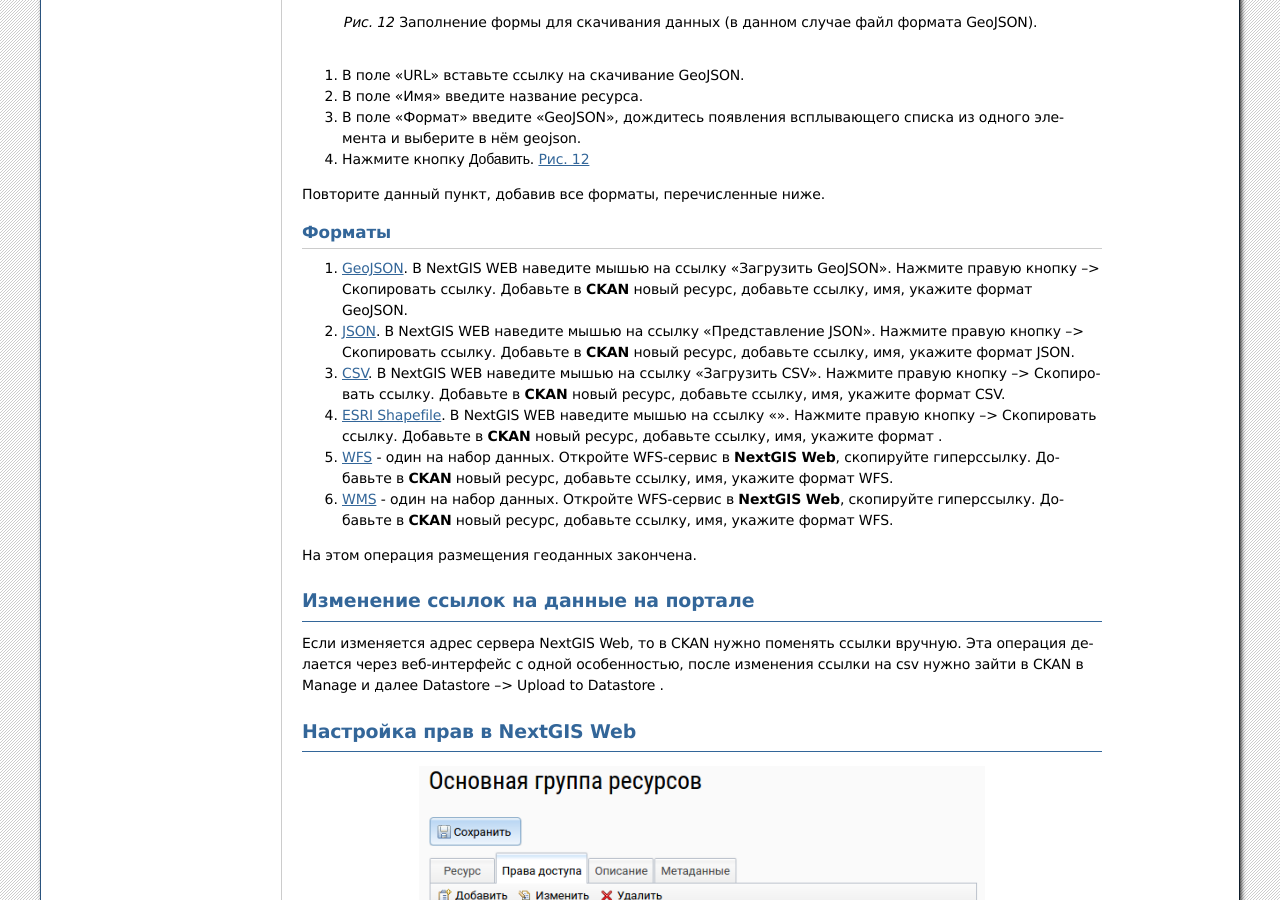
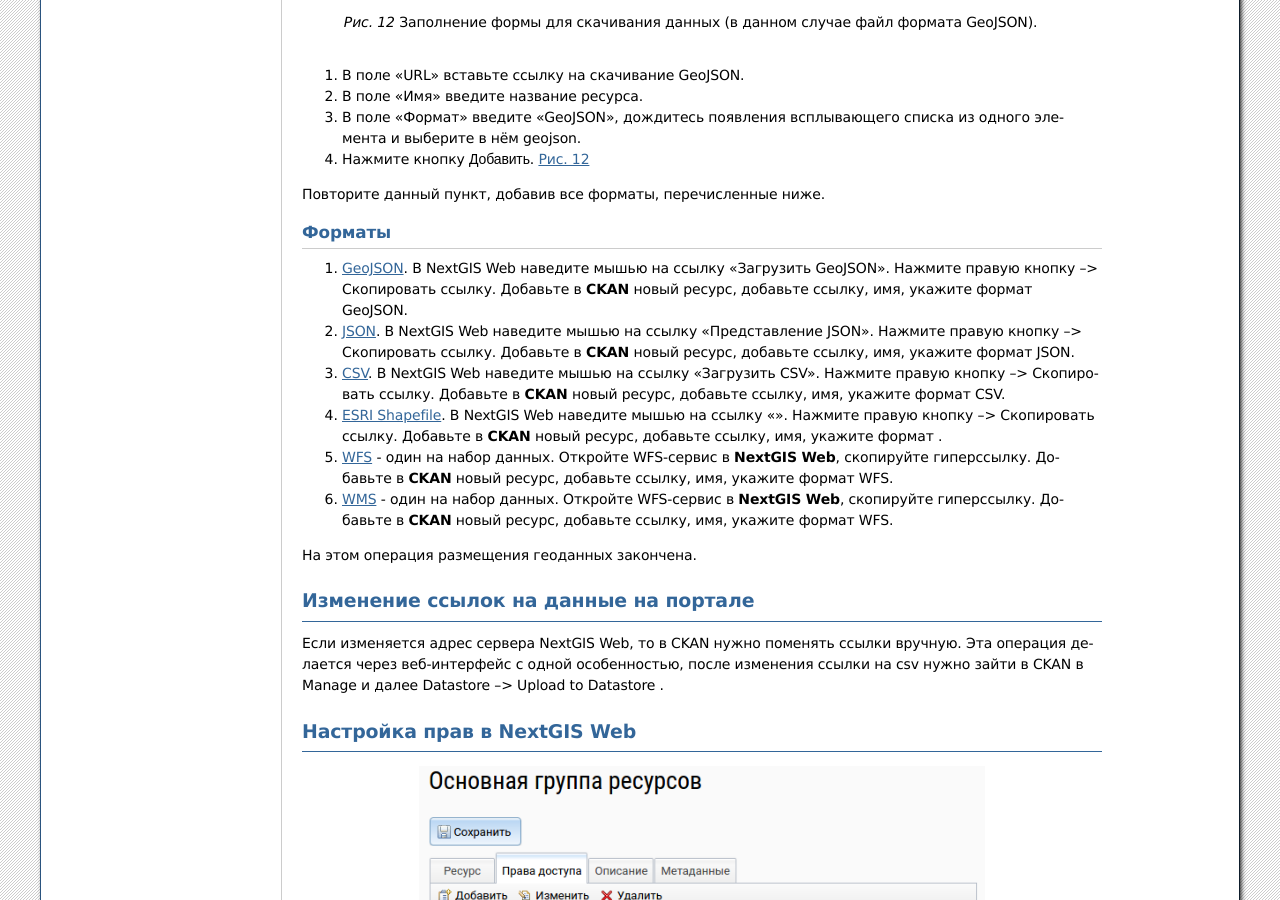
Before and after one commit to nextgis/docs_ogportal, a Sphinx documentation site: the page built from source/editor.rst, in a window 1280 px wide and 900 px high, scrolled down 7803 px. Built offline with Sphinx 7.4.7, drawn with Linux system fonts in a browser that asks for light colours; formulas are drawn with MathJax 3.

```diff
--- a/source/editor.rst
+++ b/source/editor.rst
@@ -241,10 +241,10 @@
 Форматы
 ::::::::::::::::::::::::::::::
 
-1. :term:`GeoJSON`. В NextGIS WEB наведите мышью на ссылку "Загрузить GeoJSON". Нажмите правую кнопку --> Скопировать ссылку. Добавьте в :program:`CKAN` новый ресурс, добавьте ссылку, имя, укажите формат GeoJSON.
-2. :term:`JSON`. В NextGIS WEB наведите мышью на ссылку "Представление JSON". Нажмите правую кнопку --> Скопировать ссылку. Добавьте в :program:`CKAN` новый ресурс, добавьте ссылку, имя, укажите формат JSON.
-3. :term:`CSV`. В NextGIS WEB наведите мышью на ссылку "Загрузить CSV". Нажмите правую кнопку --> Скопировать ссылку. Добавьте в :program:`CKAN` новый ресурс, добавьте ссылку, имя, укажите формат CSV.
-4. :term:`ESRI Shapefile`. В NextGIS WEB наведите мышью на ссылку "". Нажмите правую кнопку --> Скопировать ссылку. Добавьте в :program:`CKAN` новый ресурс, добавьте ссылку, имя, укажите формат .
+1. :term:`GeoJSON`. В NextGIS Web наведите мышью на ссылку "Загрузить GeoJSON". Нажмите правую кнопку --> Скопировать ссылку. Добавьте в :program:`CKAN` новый ресурс, добавьте ссылку, имя, укажите формат GeoJSON.
+2. :term:`JSON`. В NextGIS Web наведите мышью на ссылку "Представление JSON". Нажмите правую кнопку --> Скопировать ссылку. Добавьте в :program:`CKAN` новый ресурс, добавьте ссылку, имя, укажите формат JSON.
+3. :term:`CSV`. В NextGIS Web наведите мышью на ссылку "Загрузить CSV". Нажмите правую кнопку --> Скопировать ссылку. Добавьте в :program:`CKAN` новый ресурс, добавьте ссылку, имя, укажите формат CSV.
+4. :term:`ESRI Shapefile`. В NextGIS Web наведите мышью на ссылку "". Нажмите правую кнопку --> Скопировать ссылку. Добавьте в :program:`CKAN` новый ресурс, добавьте ссылку, имя, укажите формат .
 5. :term:`WFS` - один на набор данных. Откройте WFS-сервис в :program:`NextGIS Web`, скопируйте гиперссылку. Добавьте в :program:`CKAN` новый ресурс, добавьте ссылку, имя, укажите формат WFS.
 6. :term:`WMS` - один на набор данных. Откройте WFS-сервис в :program:`NextGIS Web`, скопируйте гиперссылку. Добавьте в :program:`CKAN` новый ресурс, добавьте ссылку, имя, укажите формат WFS.
 
```
